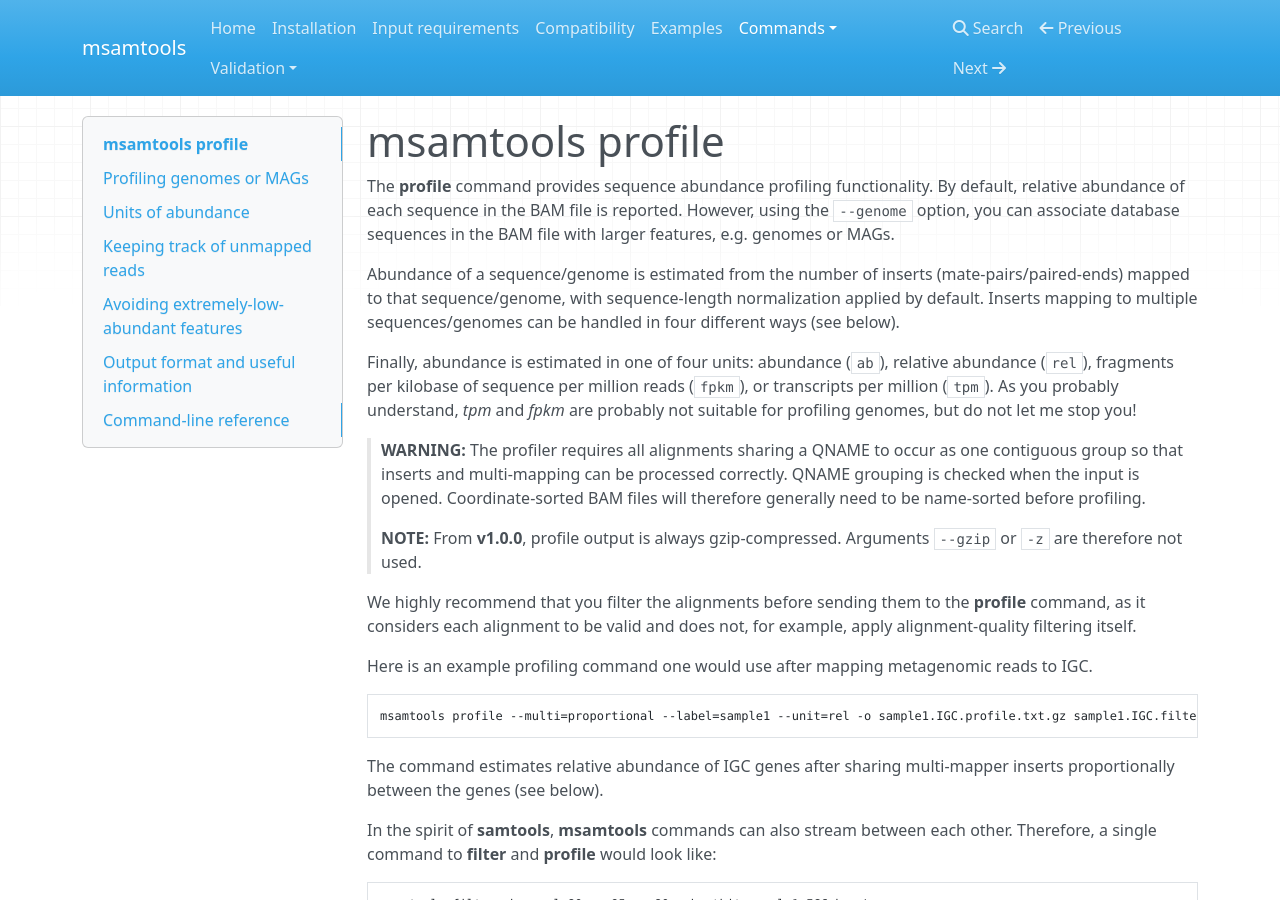
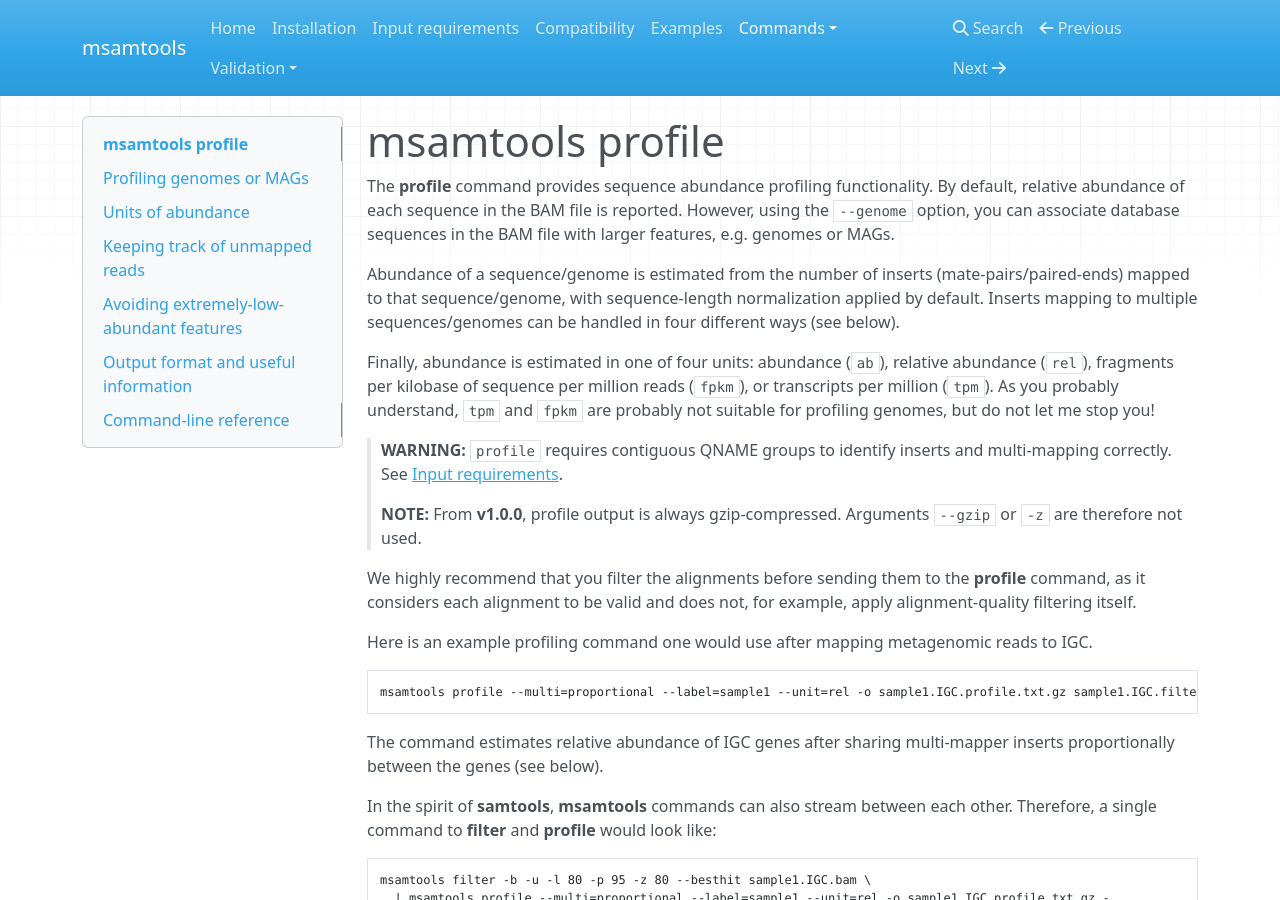
Before and after one commit to arumugamlab/msamtools, an MkDocs documentation site: the page built from docs/profile.md, in a window 1280 px wide and 900 px high. Built offline with MkDocs 1.6.1, drawn with Linux system fonts in a browser that asks for light colours; nearby versions of some CDN libraries.

Commit message:
docs: centralize QNAME input requirements

```diff
--- a/docs/profile.md
+++ b/docs/profile.md
@@ -13,16 +13,14 @@ can be handled in four different ways (see below).
 Finally, abundance is estimated in one of four units:
 abundance (`ab`), relative abundance (`rel`),
 fragments per kilobase of sequence per million reads (`fpkm`),
-or transcripts per million (`tpm`). As you probably understand, *tpm* and
-*fpkm* are probably not suitable for profiling genomes, but do not let me
+or transcripts per million (`tpm`). As you probably understand, `tpm` and
+`fpkm` are probably not suitable for profiling genomes, but do not let me
 stop you!
 
-> **WARNING:** The profiler requires all alignments sharing a QNAME to occur
-> as one contiguous group so that inserts and multi-mapping can be processed
-> correctly. QNAME grouping is checked when the input is opened.
-> Coordinate-sorted BAM files will therefore generally need to be name-sorted
-> before profiling.
-
+> **WARNING:** `profile` requires contiguous QNAME groups to identify inserts
+> and multi-mapping correctly. See
+> [Input requirements](input-requirements.md#qname-grouping).
+>
 > **NOTE:** From **v1.0.0**, profile output is always gzip-compressed.
 > Arguments `--gzip` or `-z` are therefore not used.
 
```
Also changed, not shown: docs/examples.md (+2 -3 lines), docs/filter.md (+4 -4 lines).
